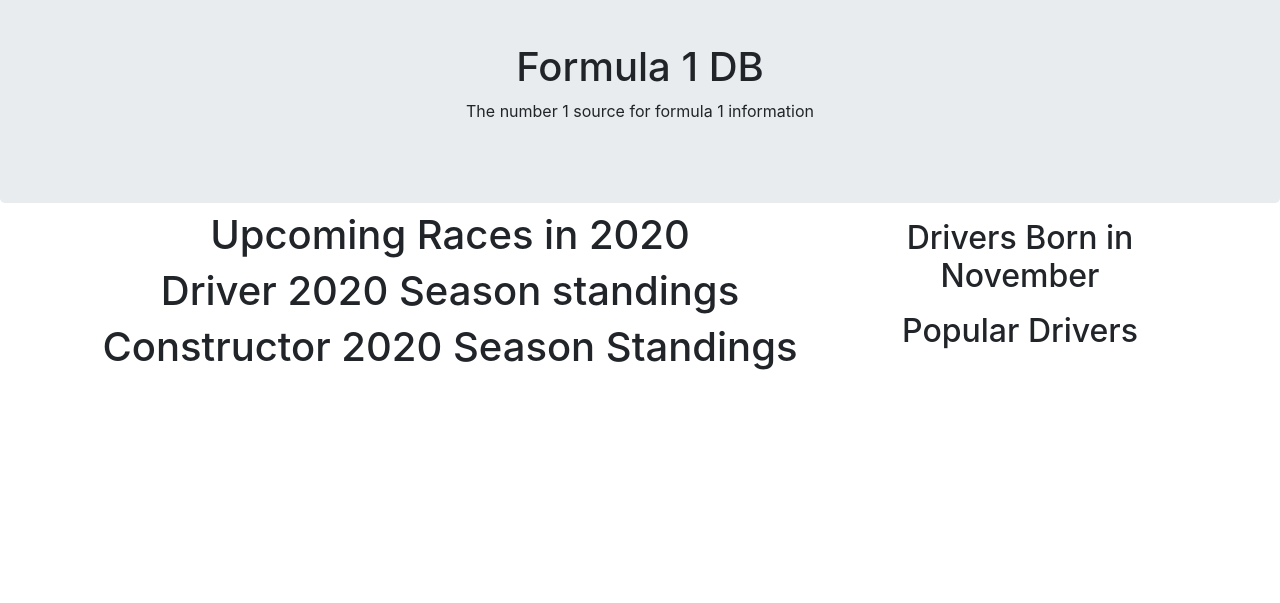
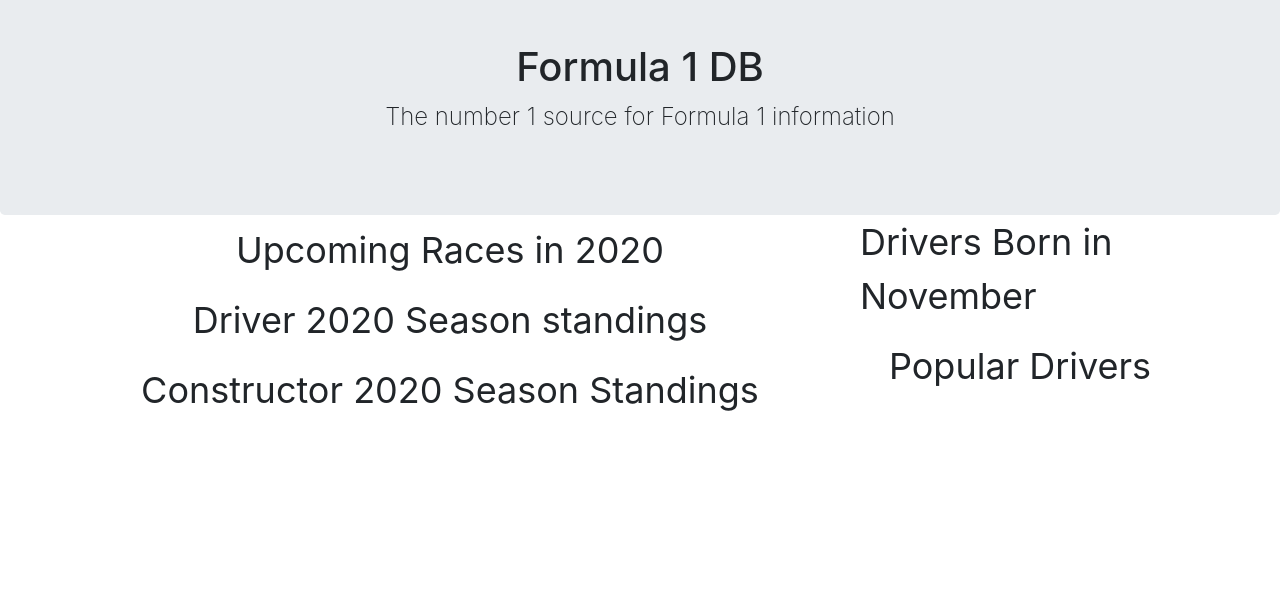
Before and after one commit to UT-SWLab/TeamE2, a Flask app: page / in a window 1280 px wide. Shown: the part 197-800 px from the top of the page. Run offline with Flask 2, Linux system fonts and the light colour scheme; data that the repository does not hold is empty; some libraries are stand-ins or nearby versions.

Commit message:
Home page updates

```diff
--- a/static/css/home.css
+++ b/static/css/home.css
@@ -0,0 +1,15 @@
+.data-header{
+    font-size: 36px;
+    font-weight: 400;
+
+}
+
+.data-text{
+    font-size: 36px;
+    font-weight: 200;
+}
+
+.data-subtext{
+    font-size: 24px;
+    font-weight: 200;
+}
--- a/templates/home.html
+++ b/templates/home.html
@@ -1,5 +1,6 @@
 {% extends 'base.html' %}
 {% block head %}
+<link rel="stylesheet" href="{{ url_for('static', filename='css/home.css')}}">
 {% endblock %}
 {% block body %}
 <!--
@@ -21,7 +22,7 @@
 -->
 <div class="jumbotron text-center mb-0">
     <h1>Formula 1 DB</h1>
-        <p>The number 1 source for formula 1 information</p>
+    <p class="data-subtext">The number 1 source for Formula 1 information</p>
 </div>
 <div class="container">
     <div class="row">
@@ -31,36 +32,36 @@
             </div>
             <div class="row">
                 <div class="container-fluid">
-                        <h1 class="text-center">Upcoming Races in {{ year }}</h1>
+                    <p class="data-header text-center">Upcoming Races in {{ year }}</p>
                 </div>
                 {% if recentRaces is defined and recentRaces %}
                 <div class="container text-center">
                     {% for race in recentRaces %}
-                        <p> {{ race['name'] }}</p>
+                    <p class="data-subtext"> {{ race['name'] }}</p>
                     {% endfor %}
                 </div>
                 {% endif %}
             </div>
             <div class="row">
                 <div class="container-fluid">
-                    <h1 class="text-center">Driver {{ year }} Season standings</h1>
+                    <p class="data-header text-center">Driver {{ year }} Season standings</p>
                 </div>
                 {% if driverSeasonStandings is defined and driverSeasonStandings %}
                 <div class="container text-center">
                     {% for driver in driverSeasonStandings %}
-                      <p>{{ driver[0]}}   {{ driver[1] }}</p>
+                    <p class="data-subtext">{{ driver[0]}} {{ driver[1] }}</p>
                     {% endfor %}
                 </div>
                 {% endif %}
             </div>
             <div class="row">
                 <div class="container-fluid">
-                    <h1 class="text-center">Constructor {{ year }} Season Standings</h1>
+                    <p class="data-header text-center">Constructor {{ year }} Season Standings</p>
                 </div>
                 {% if constructorSeasonStandings is defined and constructorSeasonStandings %}
                 <div class="container text-center">
                     {% for constructor in constructorSeasonStandings %}
-                      <p>{{ constructor[0] }}  {{ constructor[1] }}</p>
+                    <p class="data-subtext">{{ constructor[0] }} {{ constructor[1] }}</p>
                     {% endfor %}
                 </div>
                 {% endif %}
@@ -68,7 +69,8 @@
         </div>
         <div class="col-4">
             <div class="container mb-3">
-                    <h2 class="text-center mt-3">Drivers Born in {{ monthName }}</h2>
+                <span class="data-header text-center mt-3">Drivers Born in &nbsp;</span>
+                <span class="data-header">{{ monthName }}</span>
                 {% if monthDrivers %}
                 <div id="monthCarousel" class="carousel slide" data-ride="carousel">
                     <!-- The slideshow -->
@@ -98,7 +100,7 @@
                 </div>
                 <div class="container mb-3">
 
-                  <h2 class="text-center mt-3">Popular Drivers</h2>
+                    <p class="data-header text-center mt-3">Popular Drivers</p>
                     {% if popularDrivers %}
                     <div id="popularDriverCarousel" class="carousel slide" data-ride="carousel">
                         <!-- The slideshow -->
@@ -128,7 +130,7 @@
                     </div>
                     <div class="container mb-3">
                         {% if popularCircuits %}
-                  <h2 class="text-center mt-3">Popular Circuits</h2>
+                        <p class="data-header text-center mt-3">Popular Circuits</p>
 
                         <div id="historyCarousel" class="carousel slide" data-ride="carousel">
                             <!-- The slideshow -->
@@ -159,5 +161,7 @@
                     </div>
                 </div>
             </div>
-    </body>
+        </div>
+    </div>
+</div>
     {% endblock %}
```
Lines whose indentation alone changed are shown as unchanged.
